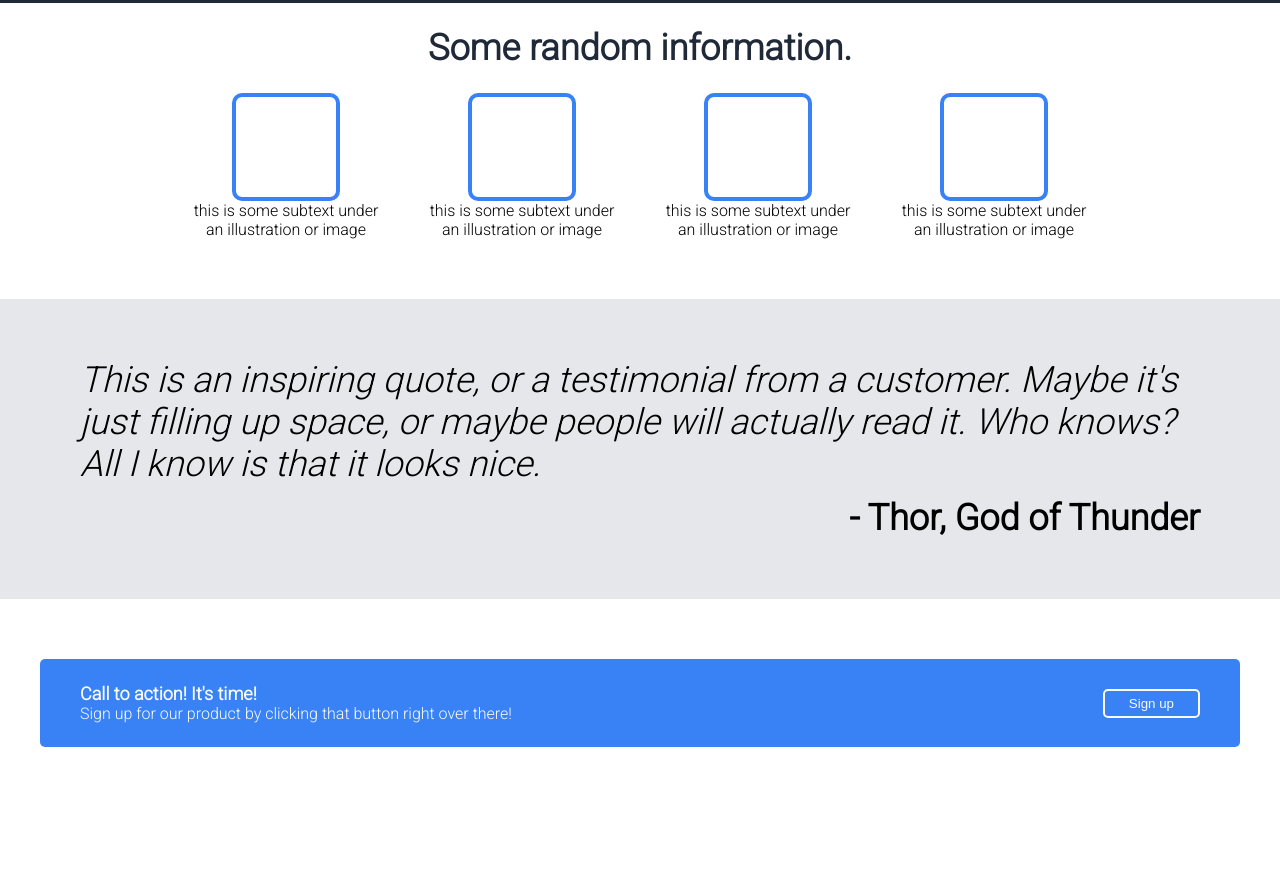
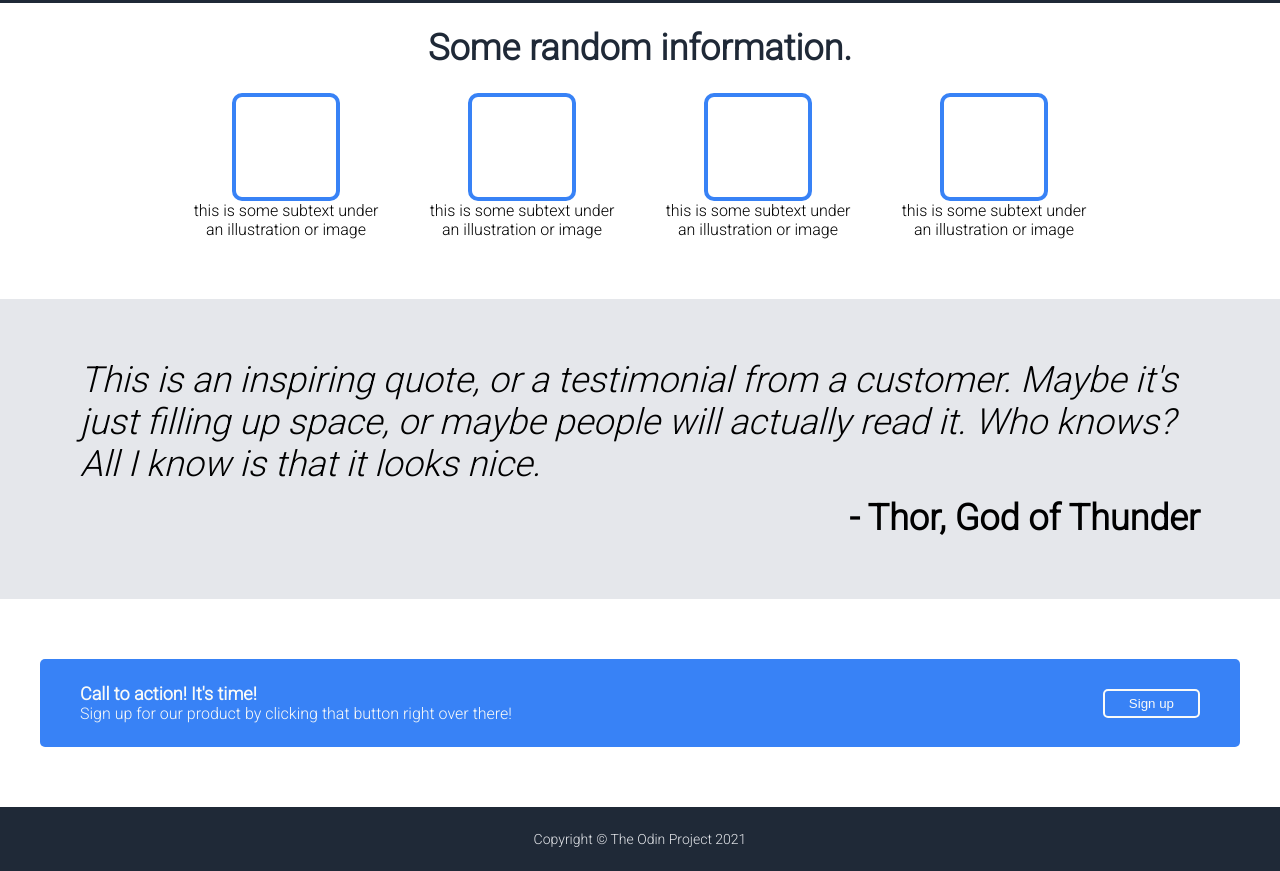
Before and after one commit to nrthee2/Landing-Page, a plain HTML site: page index.html in a window 1280 px wide. Shown: the part 259-1130 px from the top of the page. Before the commit the page ends 1066 px from the top, so only its background shows below. Drawn offline with Linux system fonts and the light colour scheme.

Commit message:
footer done

```diff
--- a/index.html
+++ b/index.html
@@ -69,5 +69,10 @@
     </div>
 
     <!-- footer -->
+
+    <div class="footer">
+        <div class="footer-text">Copyright © The Odin Project 2021</div>
+    </div>
+
 </body>
 </html>
--- a/style.css
+++ b/style.css
@@ -162,3 +162,13 @@ body{
 }
 
 /* footer */
+
+.footer {
+    background-color: #1F2937;
+    color: #E5E7EB;
+    font-size: 14px;
+    padding: 24px;
+    display: flex;
+    justify-content: center;
+    align-items: center;
+}
```
